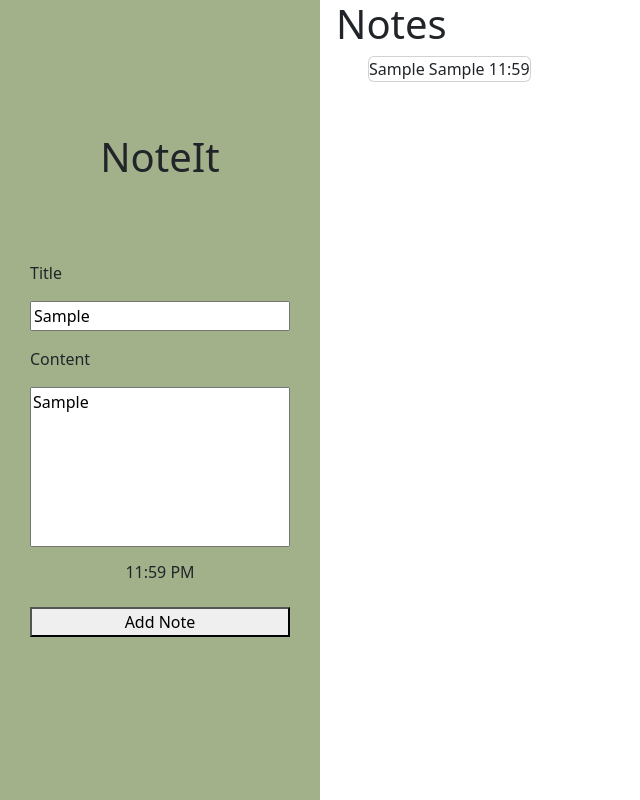
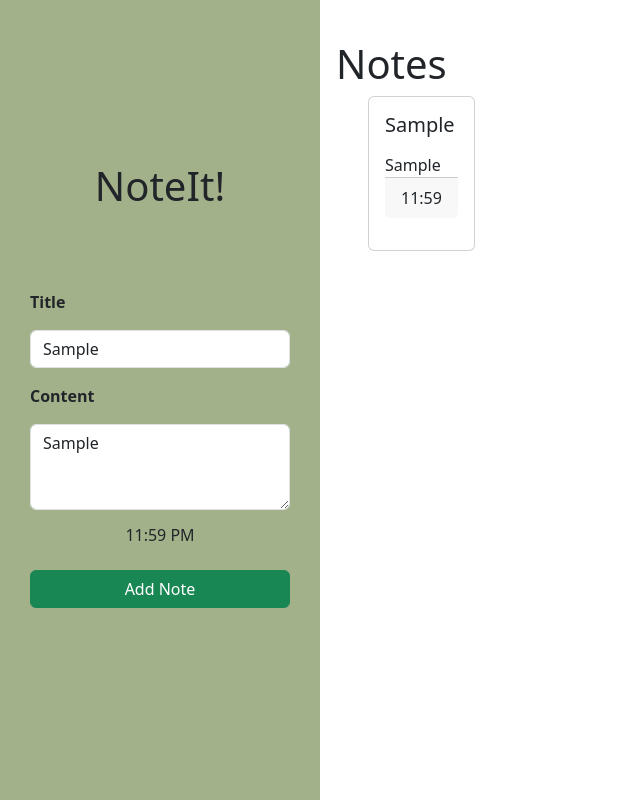
Before and after one commit to PUP-BSIT/individual-playground-delima-justine-1, an Angular app in the folder frontend/simple-app/: page / in a window 1280 px wide. Both pictures are taken after typing "Sample", "Sample" into the empty fields and a click on the button "Add Note". Shown: the whole page, without its empty margins (0-640 px from the left). Built offline with nearby package versions, Linux system fonts and the light colour scheme.

Commit message:
changes: update cclass of input, header, and other elements

```diff
--- a/frontend/simple-app/src/app/sidebar/notes-dashboard/notes-dashboard.html
+++ b/frontend/simple-app/src/app/sidebar/notes-dashboard/notes-dashboard.html
@@ -4,13 +4,13 @@
   </div>
 
   <div class="notes-container">
-    <ul>
+    <ul class="cards-container">
       @for(note of notes(); track $index) {
         <li class="card">
-          <div class="">
-            {{ note.title }}
-            {{ note.content }}
-            {{ note.timestamp }}
+          <div class="card-body">
+            <h5 class="card-title">{{ note.title }}</h5>
+            <p class="card-text"></p>{{ note.content }}
+            <p class="card-footer">{{ note.timestamp }}</p>
           </div>
         </li>
       }
--- a/frontend/simple-app/src/app/sidebar/notes-dashboard/notes-dashboard.scss
+++ b/frontend/simple-app/src/app/sidebar/notes-dashboard/notes-dashboard.scss
@@ -0,0 +1,6 @@
+.cards-container {
+  display: flex;
+  flex-wrap: wrap;
+  flex-direction: row;
+  gap: 2em;
+}
--- a/frontend/simple-app/src/app/sidebar/sidebar.html
+++ b/frontend/simple-app/src/app/sidebar/sidebar.html
@@ -1,7 +1,7 @@
 <main class="main-wrapper">
   <nav class="sidebar-container">
     <div class="title-container">
-      <h1>NoteIt</h1>
+      <h1>NoteIt!</h1>
     </div>
 
     <div>
@@ -9,6 +9,7 @@
         <label for="title">Title</label>
         <input
           id="title"
+          class="form-control"
           formControlName="title"
           type="text"
           placeholder="title" />
@@ -16,14 +17,15 @@
         <label for="content">Content</label>
         <textarea
           id="content"
-          class="content-input"
+          class="form-control"
+          rows="3"
           placeholder="What's on your mind?"
           formControlName="content"></textarea>
 
         <h6 class="timestamp-container">11:59 PM</h6>
         <input formControlName="timestamp" type="hidden" />
 
-        <button (click)="addNote()">Add Note</button>
+        <button type="button" class="btn btn-success" (click)="addNote()">Add Note</button>
       </form>
     </div>
   </nav>
--- a/frontend/simple-app/src/app/sidebar/sidebar.scss
+++ b/frontend/simple-app/src/app/sidebar/sidebar.scss
@@ -2,6 +2,10 @@ $sidebar-bg-color: #A3B18A;
 
 h1 {
   margin: 0;
+}
+
+label {
+  font-weight: bold;
 }
 
 .sidebar-container {
@@ -43,3 +47,7 @@ h1 {
   gap: 1em;
   height: 100%;
 }
+
+.notes-container {
+  margin-top: 40px;
+}
```
